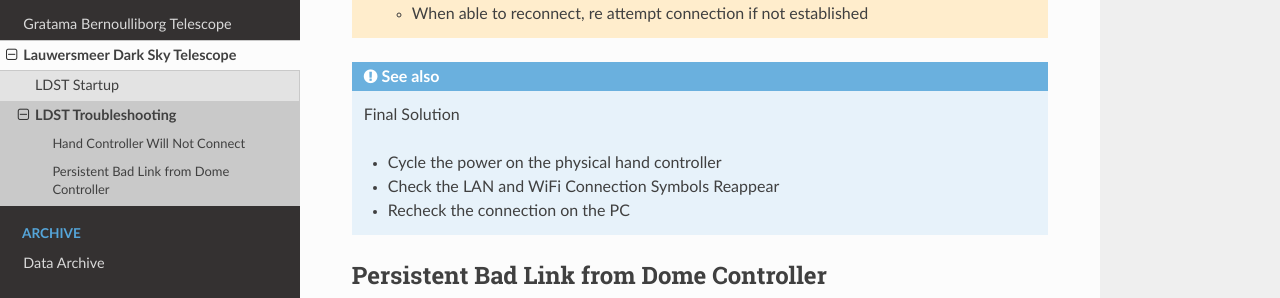
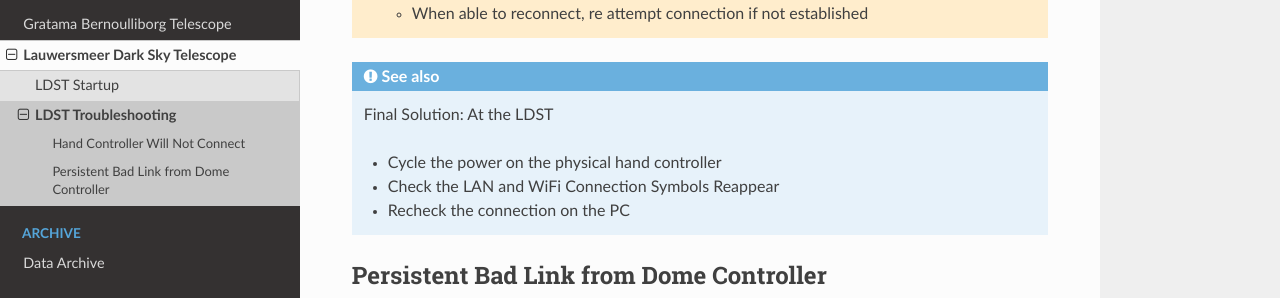
Before and after one commit to harshdmdm/knowledgebase, a Sphinx documentation site: the page built from docs/source/home/ldst_troubleshooting.rst, in a window 1280 px wide and 900 px high, scrolled down 515 px. Shown: the part 153-451 px from the top of the window. Built offline with Sphinx 7.4.7 and the Read the Docs theme 2.0.0, drawn with Linux system fonts in a browser that asks for light colours; pages that are not in the unit, such as notebooks, are missing from menus.

Commit message:
Update ldst_troubleshooting.rst

```diff
--- a/docs/source/home/ldst_troubleshooting.rst
+++ b/docs/source/home/ldst_troubleshooting.rst
@@ -23,7 +23,7 @@ Hand Controller Will Not Connect
     - Click Reboot (Top Right) and Reboot Router
     - When able to reconnect, re attempt connection if not established
 
-.. seealso:: Final Solution
+.. seealso:: Final Solution: At the LDST
 
   - Cycle the power on the physical hand controller
   - Check the LAN and WiFi Connection Symbols Reappear
```
